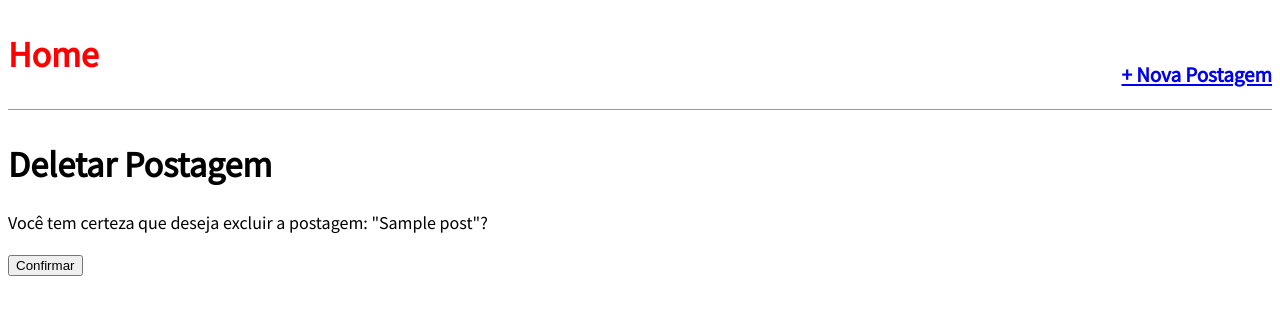
After one commit to uisam00/uisam00-my-django-blog, a Django app: a page that uses blog/templates/blog/post_delete.html in a window 1280 px wide. The commit adds this page. Shown: the top 315 px of the page. Run offline with Django 4.2, Linux system fonts and the light colour scheme; tables that the repository leaves empty hold one stand-in row (values such as "Sample post").

Commit message:
DeleteView

```diff
--- a/blog/models.py
+++ b/blog/models.py
@@ -41,3 +41,6 @@ class Post(models.Model):
 
     def get_absolute_url_update(self):
         return reverse("post_edit", args=[self.slug])
+
+    def get_absolute_url_delete(self):
+        return reverse("post_delete", args=[self.slug])
--- /dev/null
+++ b/blog/templates/blog/post_delete.html
@@ -0,0 +1,9 @@
+{% extends 'base.html' %}
+{% block title %} Blog - Deletar Post {% endblock title %}
+{% block content %}
+    <h1>Deletar Postagem</h1>
+    <form action="" method="post">
+        <p>Você tem certeza que deseja excluir a postagem: "{{object.titulo}}"?</p>
+        <input type="submit" value="Confirmar">{% csrf_token %}
+    </form>
+{% endblock content %}
--- a/blog/templates/blog/post_detail.html
+++ b/blog/templates/blog/post_detail.html
@@ -6,4 +6,6 @@
         <p>{{ custom.conteudo }} </p>
     </div>
     <a href="{{custom.get_absolute_url_update}}">Editar</a>
+    <br>
+    <a href="{{custom.get_absolute_url_delete}}">Deletar</a>
 {% endblock content %}
--- a/blog/urls.py
+++ b/blog/urls.py
@@ -7,4 +7,5 @@ urlpatterns = [
     path('post/new/', views.BlogCreateView.as_view(), name='post_new'),
     path('post/<slug:slug>/', views.BlogDetailView.as_view(), name='post_detail'),
     path('post/<slug:slug>/edit/', views.BlogUpdateView.as_view(), name='post_edit'),
+    path('post/<slug:slug>/delete/', views.BlogDeleteView.as_view(), name='post_delete'),
 ]
--- a/blog/views.py
+++ b/blog/views.py
@@ -1,5 +1,6 @@
 from django.shortcuts import render
-from django.views.generic import ListView, DetailView, UpdateView
+from django.urls import reverse_lazy
+from django.views.generic import ListView, DetailView, UpdateView, DeleteView
 from django.views.generic.edit import CreateView
 from . models import Post
 
@@ -22,3 +23,8 @@ class BlogUpdateView(UpdateView):
     model = Post
     template_name = 'blog/post_edit.html'
     fields = ('titulo', 'conteudo')
+
+class BlogDeleteView(DeleteView):
+    model = Post
+    template_name = 'blog/post_delete.html'
+    success_url = reverse_lazy('home')
```
Also changed, not shown: db.sqlite3.
